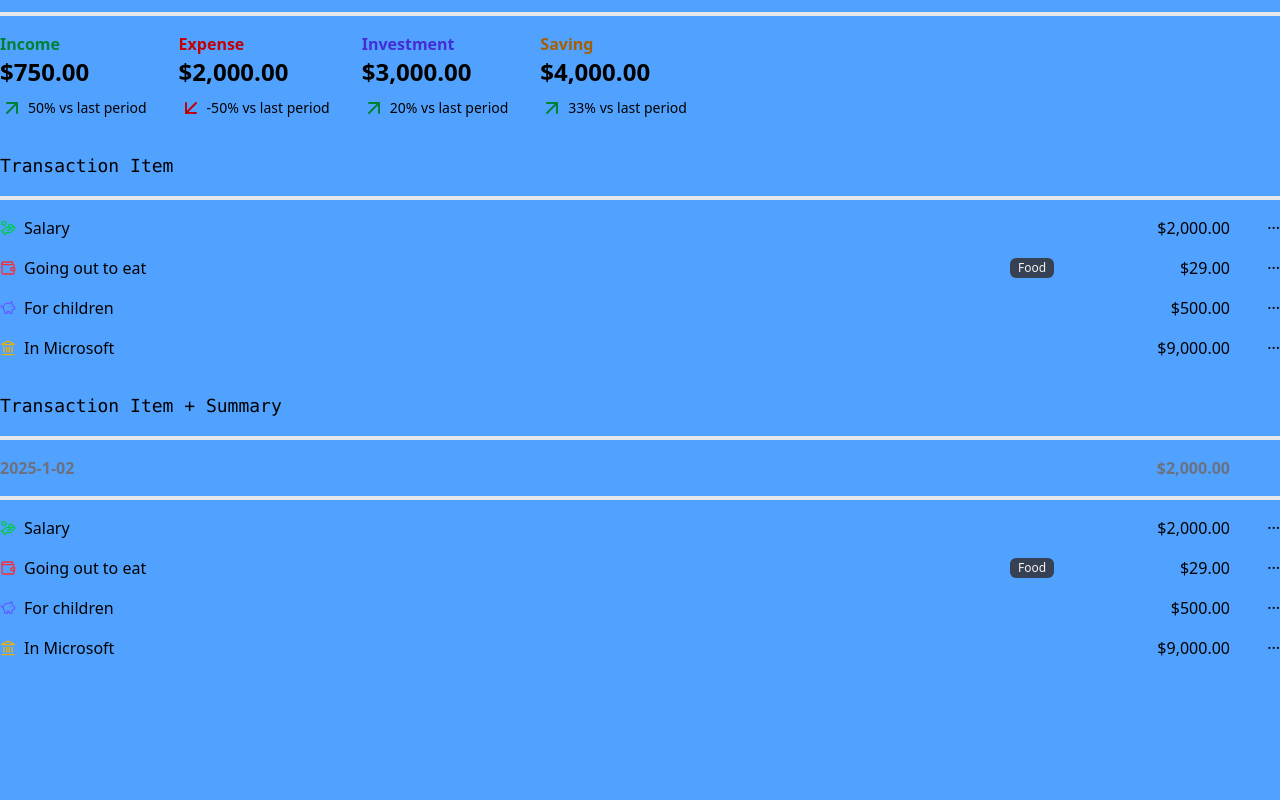
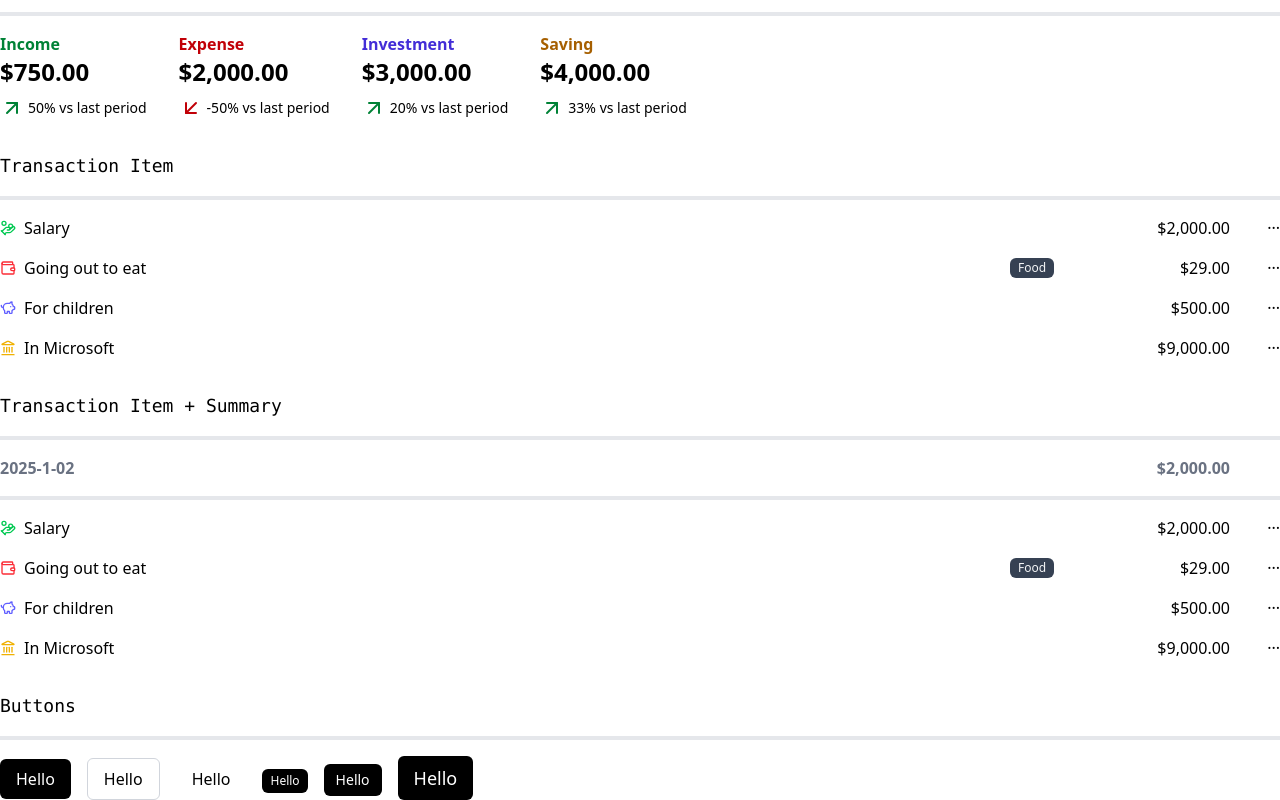
Before and after one commit to lukeckk/Wiser, a Next.js app: page /playground in a window 1280 px wide. Shown: the part 260-1060 px from the top of the page. Before the commit the page ends 920 px from the top, so only its background shows below. Built offline with nearby package versions, Linux system fonts and the light colour scheme.

Commit message:
configured button component

```diff
--- a/app/globals.css
+++ b/app/globals.css
@@ -1,5 +1,5 @@
 @import "tailwindcss";
 
 body {
-  @apply container mx-auto bg-blue-400 text-black dark:bg-slate-950 dark:text-slate-100
+  @apply container mx-auto bg-white text-black dark:bg-slate-950 dark:text-slate-100
 }
--- a/app/playground/page.js
+++ b/app/playground/page.js
@@ -2,6 +2,7 @@ import PageHeader from "@/components/page-header";
 import Trend from "@/components/trend";
 import TransactionItem from "@/components/transaction";
 import TransactionSummaryItem from "@/components/transaction-summary";
+import Button from "@/components/button";
 
 export default function Page() {
   return (
@@ -48,6 +49,20 @@ export default function Page() {
           <TransactionItem type="Investment" description="In Microsoft" amount={9000} />
         </div>
       </div>
+
+      <div>
+        <h2 className="mb-4 text-lg font-mono">Buttons</h2>
+        <hr className="mb-4 border-gray-200 dark:border-blue-300 border-2" />
+        <div className="space-x-4">
+          <Button>Hello</Button>
+          <Button variant="outline">Hello</Button>
+          <Button variant="ghost">Hello</Button>
+
+          <Button size="xs">Hello</Button>
+          <Button size="sm">Hello</Button>
+          <Button size="lg">Hello</Button>
+        </div>
+      </div>
     </main>
   )
 }
--- /dev/null
+++ b/components/button.js
@@ -0,0 +1,14 @@
+export default function Button(props) {
+  const variants = {
+    default: 'bg-black text-white dark:bg-white dark:text-black rounded-md hover:bg-gray-700 dark:hover:bg-gray-200',
+    outline: 'border border-gray-300 dark:border-gray-500 rounded-md hover:bg-gray-300 dark:hover:bg-gray-500',
+    ghost: 'rounded-md bg-white dark:bg-black hover:bg-gray-200 dark:hover:bg-gray-500'
+  }
+  const sizes = {
+    xs: 'text-xs px-2 py-1',
+    sm: 'text-sm px-3 py-1.5',
+    base: 'text-base px-4 py-2',
+    lg: 'text-lg px-4 py-2'
+  }
+  return (<button {...props} className={`${props.variant ? variants[props.variant] : variants['default']} ${props.size ? sizes[props.size] : sizes['base']}`}></button>)
+}
```
